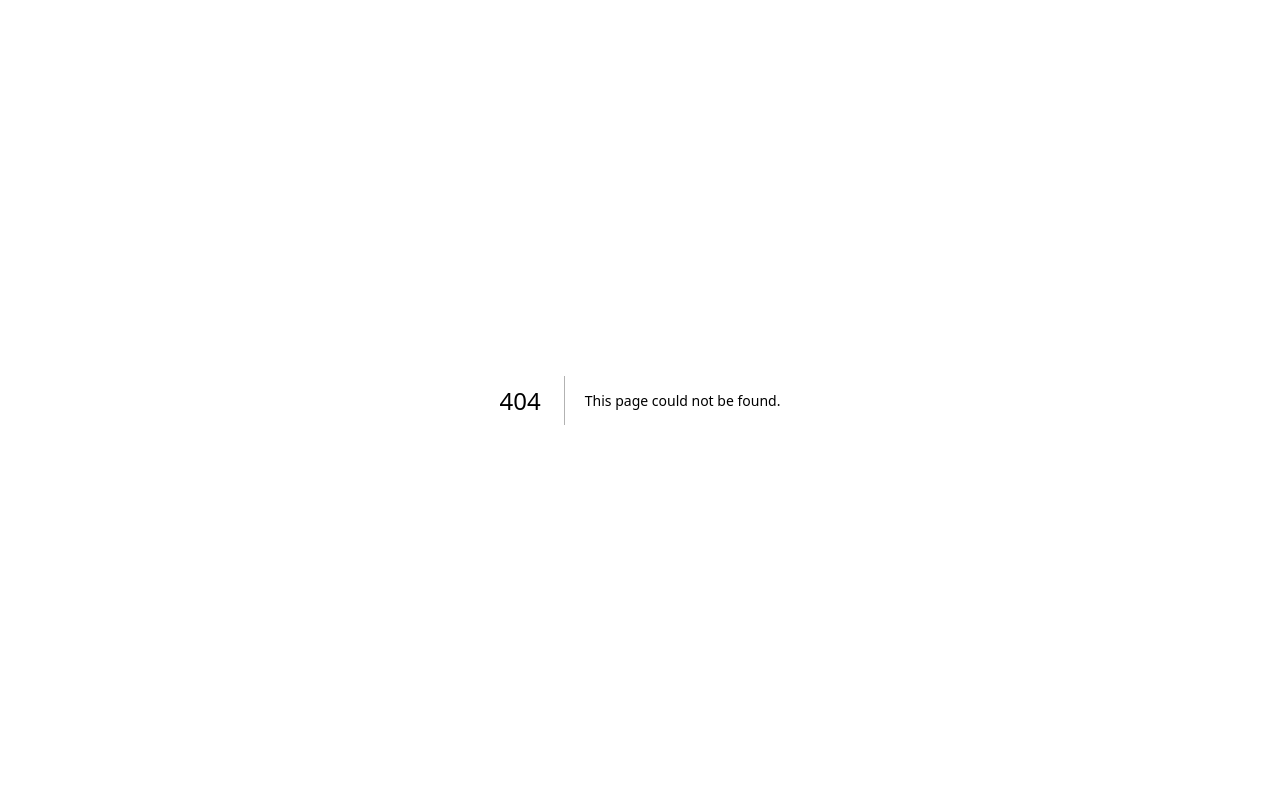
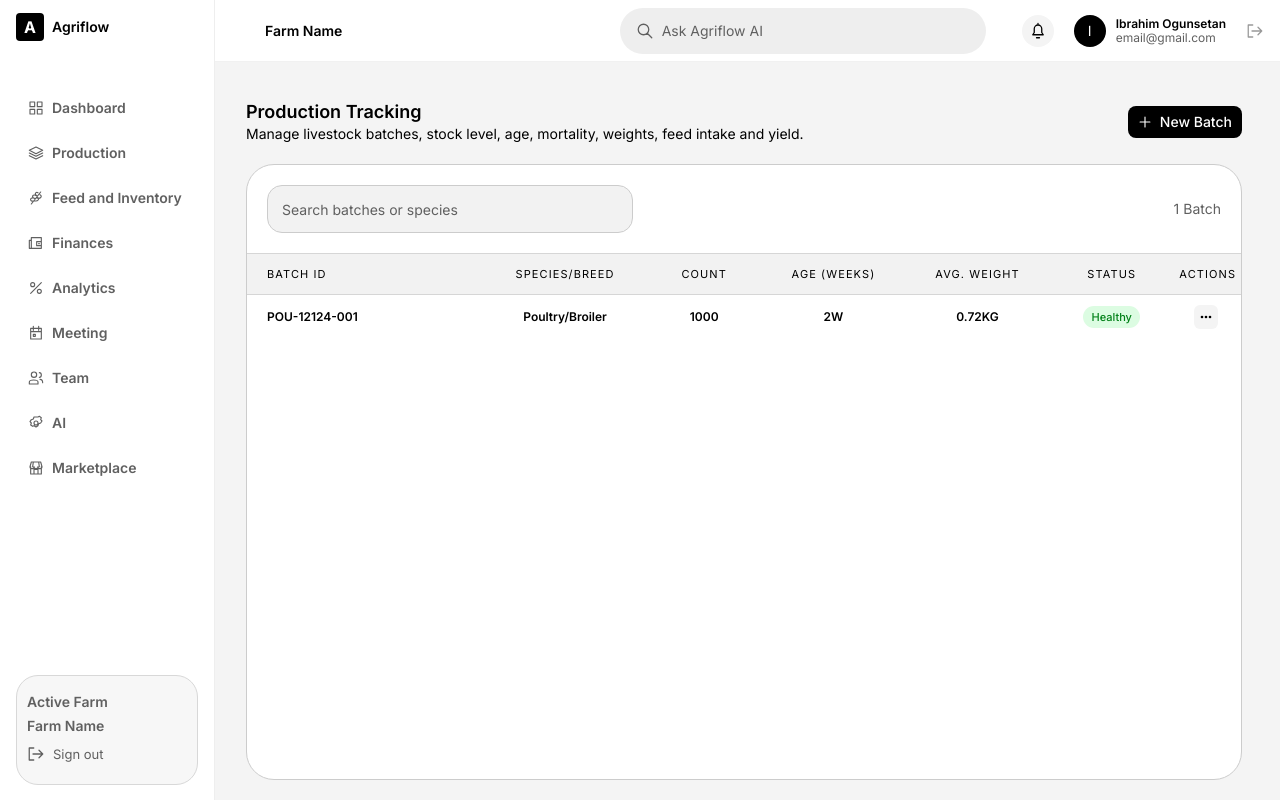
Before and after one commit to Thql123/agronova, a Next.js app: page /farms/1/production in a window 1280 px wide. Before the commit this address had no page. Built offline with nearby package versions, Linux system fonts and the light colour scheme.

Commit message:
feat: build production tracking page

```diff
--- a/app/farms/[farmId]/_components/farm-navigation.tsx
+++ b/app/farms/[farmId]/_components/farm-navigation.tsx
@@ -6,7 +6,7 @@ import { FarmIcon, type FarmIconName } from "./farm-icon";
 
 const navigation: { label: string; segment: string; icon: FarmIconName; available?: boolean }[] = [
   { label: "Dashboard", segment: "dashboard", icon: "dashboard", available: true },
-  { label: "Production", segment: "production", icon: "production" },
+  { label: "Production", segment: "production", icon: "production", available: true },
   { label: "Feed and Inventory", segment: "inventory", icon: "inventory" },
   { label: "Finances", segment: "finances", icon: "finances" },
   { label: "Analytics", segment: "analytics", icon: "analytics" },
@@ -22,7 +22,7 @@ export function FarmNavigation({ farmId }: { farmId: string }) {
     <nav aria-label="Farm navigation" className="space-y-[8px]">
       {navigation.map((item) => {
         const active = segment === item.segment;
-        const classes = `flex h-[37px] items-center gap-2 rounded-[7px] px-3 ${active ? "bg-black text-[#FFFFFF] text-[20px] leading-[1] font-semibold tracking-normal" : "text-[#606060] text-sm leading-5 font-semibold"}`;
+        const classes = `flex h-[37px] items-center gap-2 rounded-[7px] px-3 text-[14px] leading-5 font-semibold tracking-normal transition-[background-color,color] duration-200 ease-out motion-reduce:transition-none ${active ? "bg-black text-[#FFFFFF]" : `text-[#606060] ${item.available ? "hover:bg-[#f2f2f2] hover:text-black" : ""}`}`;
         const content = <><FarmIcon name={item.icon} className="size-4 shrink-0" />{item.label}</>;
         return item.available ? (
           <Link key={item.segment} href={`/farms/${encodeURIComponent(farmId)}/${item.segment}`} aria-current={active ? "page" : undefined} className={`${classes} focus-visible:outline-2 focus-visible:outline-offset-2 focus-visible:outline-black`}>
--- /dev/null
+++ b/app/farms/[farmId]/production/mock-batches.ts
@@ -0,0 +1,19 @@
+export interface ProductionBatch {
+  id: string;
+  speciesBreed: string;
+  count: number;
+  ageWeeks: number;
+  averageWeightKg: number;
+  status: "Healthy";
+}
+
+export const mockBatches: readonly ProductionBatch[] = [
+  {
+    id: "POU-12124-001",
+    speciesBreed: "Poultry/Broiler",
+    count: 1000,
+    ageWeeks: 2,
+    averageWeightKg: 0.72,
+    status: "Healthy",
+  },
+];
--- /dev/null
+++ b/app/farms/[farmId]/production/page.tsx
@@ -0,0 +1,90 @@
+import type { Metadata } from "next";
+import { mockBatches } from "./mock-batches";
+
+export const metadata: Metadata = {
+  title: "Production Tracking | Agriflow",
+  description: "Manage livestock batches, stock level, age, mortality, weights, feed intake and yield.",
+};
+
+export default function ProductionPage() {
+  return (
+    <div className="flex min-h-[calc(100dvh-155px)] min-w-0 flex-col sm:min-h-[calc(100dvh-163px)] lg:min-h-[calc(100dvh-171px)] xl:min-h-[calc(100dvh-96px)] xl:px-[22px] xl:pt-6">
+      <div className="mb-5 flex shrink-0 flex-col gap-4 sm:flex-row sm:items-center sm:justify-between">
+        <div className="min-w-0">
+          <h1 className="text-lg leading-6 font-semibold">Production Tracking</h1>
+          <p className="text-sm leading-5">
+            Manage livestock batches, stock level, age, mortality, weights, feed intake and yield.
+          </p>
+        </div>
+        <button
+          type="button"
+          disabled
+          title="New Batch is coming soon"
+          className="flex h-8 w-fit shrink-0 items-center gap-2 rounded-lg bg-black px-2.5 text-sm font-medium text-white"
+        >
+          <svg width="14" height="14" viewBox="0 0 20 20" fill="none" stroke="currentColor" strokeWidth="1.6" strokeLinecap="round" aria-hidden="true"><path d="M10 3v14M3 10h14" /></svg>
+          New Batch
+        </button>
+      </div>
+
+      <section aria-label="Livestock batches" className="min-h-min min-w-0 flex-1 overflow-hidden rounded-[28px] border border-[#CCCCCC] bg-white">
+        <div className="flex flex-wrap items-center justify-between gap-3 px-5 py-5">
+          <label className="block w-full min-w-0 sm:max-w-[366px] sm:flex-1">
+            <span className="sr-only">Search batches or species</span>
+            <input
+              type="search"
+              placeholder="Search batches or species"
+              readOnly
+              title="Batch search is coming soon"
+              className="h-12 w-full min-w-0 rounded-[15px] border border-[#CCCCCC] bg-[#f2f2f2] px-3.5 text-sm text-[#606060] placeholder:text-[#606060] focus-visible:outline-2 focus-visible:outline-offset-2 focus-visible:outline-black"
+            />
+          </label>
+          <p className="shrink-0 text-sm text-[#606060]">{mockBatches.length} {mockBatches.length === 1 ? "Batch" : "Batches"}</p>
+        </div>
+
+        <div className="max-w-full overflow-x-auto focus-visible:outline-2 focus-visible:outline-offset-[-2px]" tabIndex={0} role="region" aria-label="Batch table, scroll horizontally on smaller screens">
+          <table className="w-full min-w-[900px] table-fixed border-collapse text-xs">
+            <caption className="sr-only">Production batches with species, stock count, age, average weight, and health status</caption>
+            <colgroup>
+              <col className="w-[24%]" />
+              <col className="w-[16%]" />
+              <col className="w-[12%]" />
+              <col className="w-[14%]" />
+              <col className="w-[15%]" />
+              <col className="w-[12%]" />
+              <col className="w-[7%]" />
+            </colgroup>
+            <thead className="border-y border-[#d6d6d6] bg-[#f2f2f2] text-[11px] leading-4 tracking-[0.1em]">
+              <tr>
+                <th scope="col" className="px-5 py-3 text-left font-normal">BATCH ID</th>
+                <th scope="col" className="px-2 py-3 text-center font-normal">SPECIES/BREED</th>
+                <th scope="col" className="px-2 py-3 text-center font-normal">COUNT</th>
+                <th scope="col" className="px-2 py-3 text-center font-normal">AGE (WEEKS)</th>
+                <th scope="col" className="px-2 py-3 text-center font-normal">AVG. WEIGHT</th>
+                <th scope="col" className="px-2 py-3 text-center font-normal">STATUS</th>
+                <th scope="col" className="px-2 py-3 text-center font-normal">ACTIONS</th>
+              </tr>
+            </thead>
+            <tbody>
+              {mockBatches.map((batch) => (
+                <tr key={batch.id} className="font-semibold">
+                  <th scope="row" className="px-5 py-2.5 text-left font-semibold">{batch.id}</th>
+                  <td className="px-2 py-2.5 text-center">{batch.speciesBreed}</td>
+                  <td className="px-2 py-2.5 text-center">{batch.count}</td>
+                  <td className="px-2 py-2.5 text-center">{batch.ageWeeks}W</td>
+                  <td className="px-2 py-2.5 text-center">{batch.averageWeightKg.toFixed(2)}KG</td>
+                  <td className="px-2 py-2.5 text-center"><span className="inline-flex rounded-full bg-[#dcfce2] px-2 py-1 text-[11px] leading-[14px] font-medium text-[#008017]">{batch.status}</span></td>
+                  <td className="px-2 py-2.5 text-center">
+                    <button type="button" disabled aria-label={`Actions for batch ${batch.id} (coming soon)`} className="inline-flex size-6 items-center justify-center rounded-md bg-[#f4f4f4]">
+                      <svg width="16" height="16" viewBox="0 0 16 16" fill="currentColor" aria-hidden="true"><circle cx="4" cy="8" r="1.3" /><circle cx="8" cy="8" r="1.3" /><circle cx="12" cy="8" r="1.3" /></svg>
+                    </button>
+                  </td>
+                </tr>
+              ))}
+            </tbody>
+          </table>
+        </div>
+      </section>
+    </div>
+  );
+}
```
